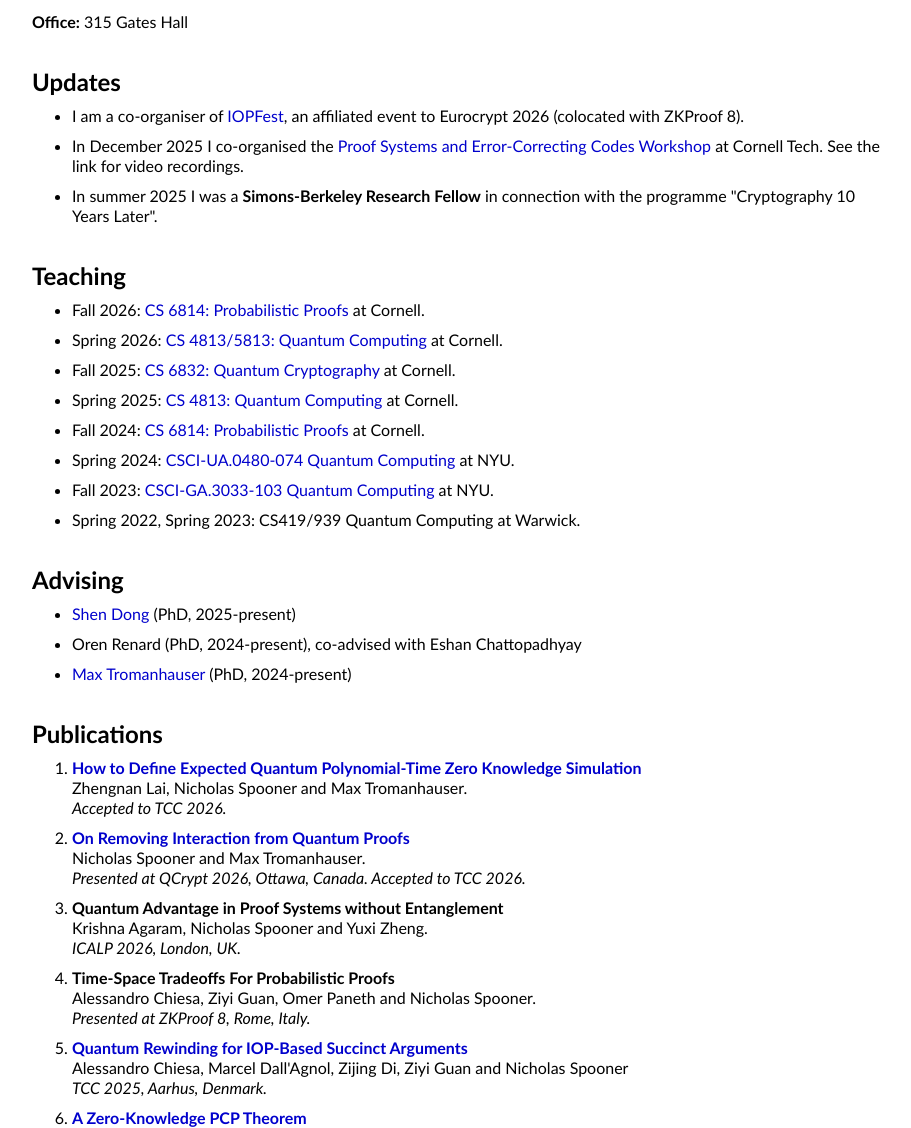
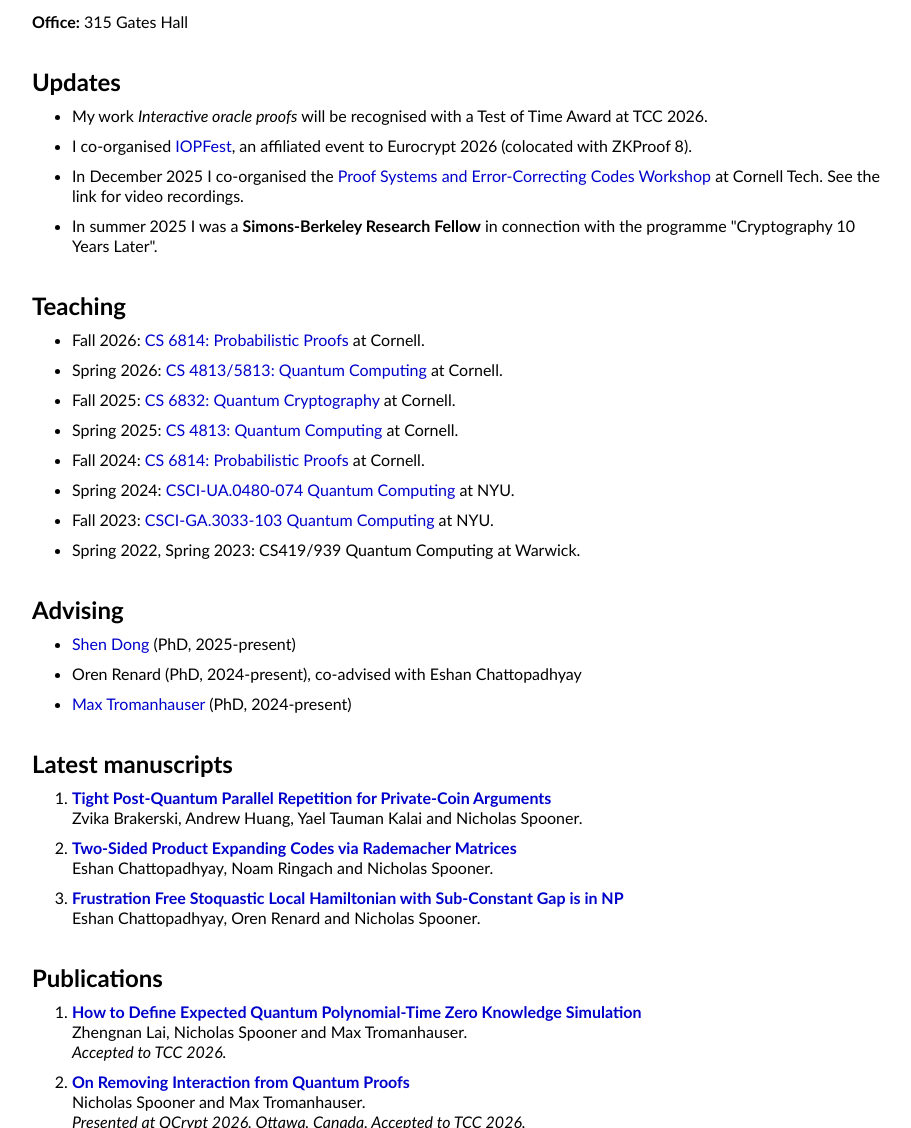
Before and after one commit to nickspoon/nickspoon.github.io, a plain HTML site: page index.html in a window 1280 px wide. Shown: the part 463-1591 px from the top of the page, without its empty margins (190-1101 px from the left). Drawn offline with Linux system fonts and the light colour scheme.

Commit message:
add preprints

```diff
--- a/index.html
+++ b/index.html
@@ -35,7 +35,8 @@
 		<div class="contentTitle">Updates</div>
 		<div class="contentText">
 			<ul>
-				<li>I am a co-organiser of <a href="https://iopfest.xyz/">IOPFest</a>, an affiliated event to Eurocrypt 2026 (colocated with ZKProof 8).</li>
+				<li>My work <i>Interactive oracle proofs</i> will be recognised with a Test of Time Award at TCC 2026.</li>
+				<li>I co-organised <a href="https://iopfest.xyz/">IOPFest</a>, an affiliated event to Eurocrypt 2026 (colocated with ZKProof 8).</li>
 				<li>In December 2025 I co-organised the <a href="pnc-day">Proof Systems and Error-Correcting Codes Workshop</a> at Cornell Tech. See the link for video recordings.</li>
         		<li>In summer 2025 I was a <b>Simons-Berkeley Research Fellow</b> in connection with the programme "Cryptography 10 Years Later".</li>
 			</ul>
@@ -61,11 +62,17 @@
 			<li><a href="https://max.troman.haus/">Max Tromanhauser</a> (PhD, 2024-present)</li>
 			</ul>
 		</div>
-        <!--<div class="contentTitle">Latest manuscripts</div>
+        <div class="contentTitle">Latest manuscripts</div>
         	<div class="contentText">
 			  <ol>
+			  	<li><b><a href="https://arxiv.org/abs/2609.38941">Tight Post-Quantum Parallel Repetition for Private-Coin Arguments</a></b><br>
+			  	Zvika Brakerski, Andrew Huang, Yael Tauman Kalai and Nicholas Spooner.</li>
+			  	<li><b><a href="https://arxiv.org/abs/2610.02512">Two-Sided Product Expanding Codes via Rademacher Matrices</a></b><br>
+			  	Eshan Chattopadhyay, Noam Ringach and Nicholas Spooner.</li>
+			  	<li><b><a href="https://arxiv.org/abs/2609.38910">Frustration Free Stoquastic Local Hamiltonian with Sub-Constant Gap is in NP</a></b><br>
+			  	Eshan Chattopadhyay, Oren Renard and Nicholas Spooner.</li>
 	          </ol>
-	     </div>-->
+	     </div>
 		<div class="contentTitle">Publications</div>
 			<div class="contentText">
 			<ol>
```
